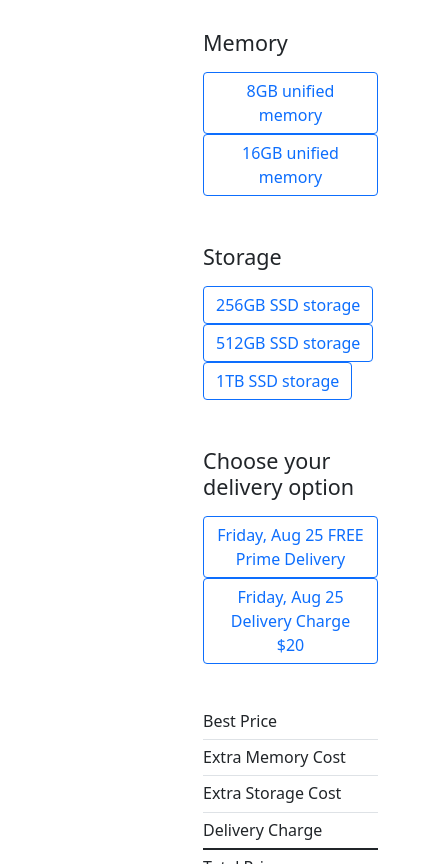
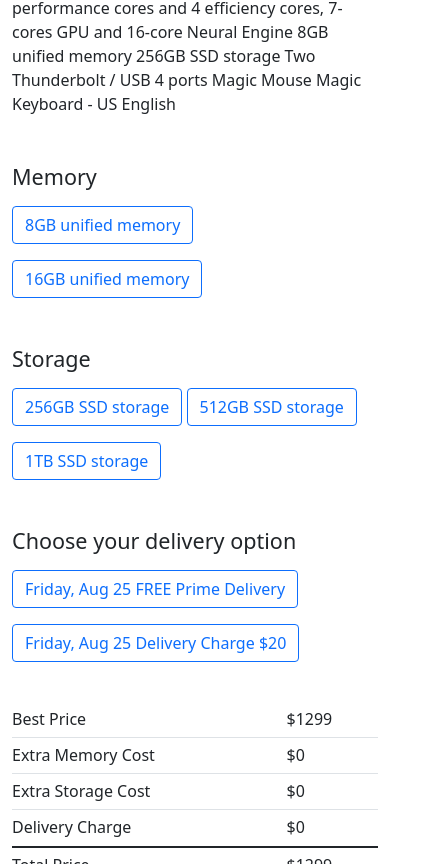
Before and after one commit to ragibBarket317/mac-bbok-pro, a plain HTML site: page index.html in a window 390 px wide. Shown: the part 530-1394 px from the top of the page, 446 px wide, since content can reach past the window. Drawn offline with nearby package versions, Linux system fonts and the light colour scheme.

Commit message:
final edit

```diff
--- a/index.html
+++ b/index.html
@@ -16,13 +16,13 @@
         <!-- Mac Book Part -->
         <section>
             <div class="container">
-                <div class="row gx-3">
-                    <div class="col-6">
+                <div class="row gx-3 gy-5">
+                    <div class="col-12 col-md-6">
                         <div class="">
                             <img class="img-fluid" src="image/mac.png" alt="">
                         </div>
                     </div>
-                    <div class="col-6">
+                    <div class="col-12 col-md-6">
                         <h1>Customize your blue 24-inch<br>iMac with apple M1 chip</h1>
                         <p>Apple M1 chip with 8-core CPU with 4 performance cores and 4 efficiency cores, 7-cores GPU
                             and 16-core Neural Engine 8GB unified memory 256GB SSD storage Two Thunderbolt / USB 4 ports
@@ -30,32 +30,35 @@
                         <div class="mt-5">
                             <h4 class="mb-3">Memory</h4>
                             <button id="lowest-memory" class='btn btn-outline-primary'>8GB unified memory</button>
-                            <button id="highest-memory" class='btn btn-outline-primary'>16GB unified memory</button>
+                            <button id="highest-memory" class='btn btn-outline-primary mt-3 mt-md-0'>16GB unified
+                                memory</button>
                         </div>
                         <div class="mt-5">
                             <h4 class="mb-3">Storage</h4>
                             <button id="low-storage" class='btn btn-outline-primary'>256GB SSD storage</button>
                             <button id="mid-storage" class='btn btn-outline-primary'>512GB SSD storage</button>
-                            <button id="high-storage" class='btn btn-outline-primary'>1TB SSD storage</button>
+                            <button id="high-storage" class='btn btn-outline-primary mt-3 mt-md-0'>1TB SSD
+                                storage</button>
                         </div>
                         <div class="mt-5">
                             <h4 class="mb-3">Choose your delivery option</h4>
                             <button id="free-delivery" class='btn btn-outline-primary'>Friday, Aug 25 FREE Prime
                                 Delivery</button>
-                            <button id="cost-delivery" class='btn btn-outline-primary'>Friday, Aug 25 Delivery Charge
+                            <button id="cost-delivery" class='btn btn-outline-primary mt-3 mt-md-0'>Friday, Aug 25
+                                Delivery Charge
                                 $20</button>
                         </div>
                         <div class="row mt-5">
-                            <div class="col-md-8">
+                            <div class="col-12 col-md-8">
                                 <div class="row g-0">
-                                    <div class="col-md-9">
+                                    <div class="col-9">
                                         <h6 class="border-bottom pb-2">Best Price</h6>
                                         <h6 class="border-bottom pb-2">Extra Memory Cost</h6>
                                         <h6 class="border-bottom pb-2">Extra Storage Cost</h6>
                                         <h6 class="border-2 border-dark border-bottom pb-2">Delivery Charge</h6>
                                         <h6 class="border-bottom pb-2">Total Price</h6>
                                     </div>
-                                    <div class="col-md-3">
+                                    <div class="col-3">
                                         <h6 class="border-bottom pb-2">$<span id="best-price">1299</span></h6>
                                         <h6 class="border-bottom pb-2">$<span id="memory-price">0</span></h6>
                                         <h6 class="border-bottom pb-2">$<span id="ssd-price">0</span></h6>
```
